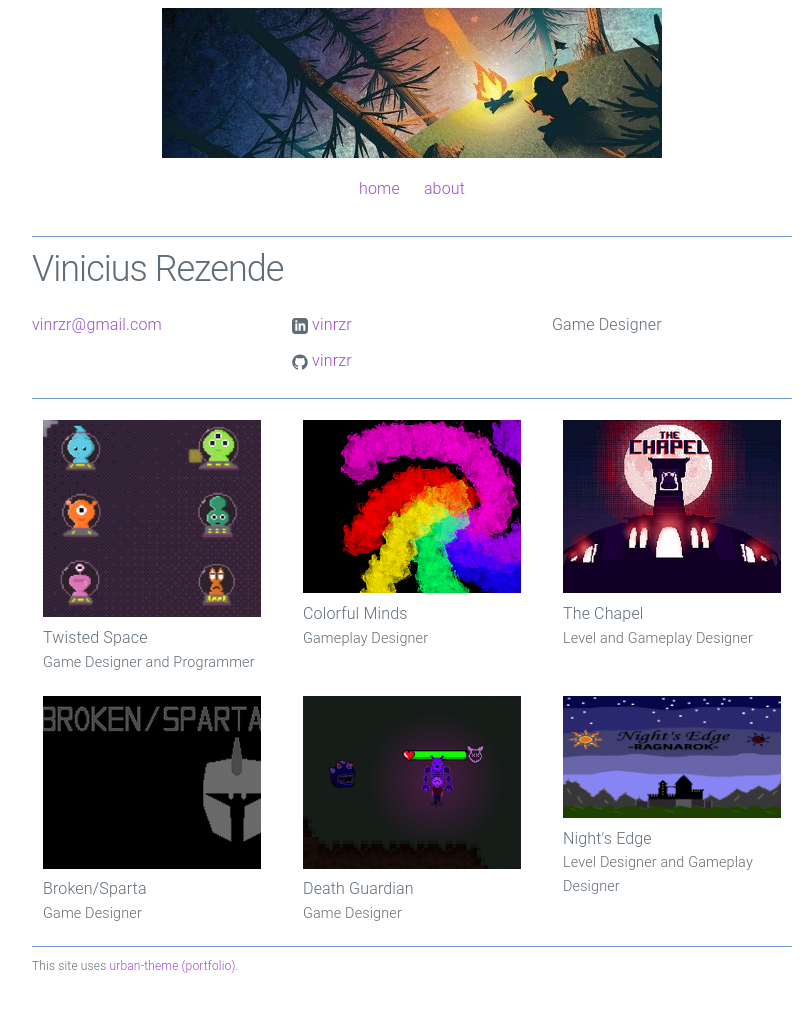
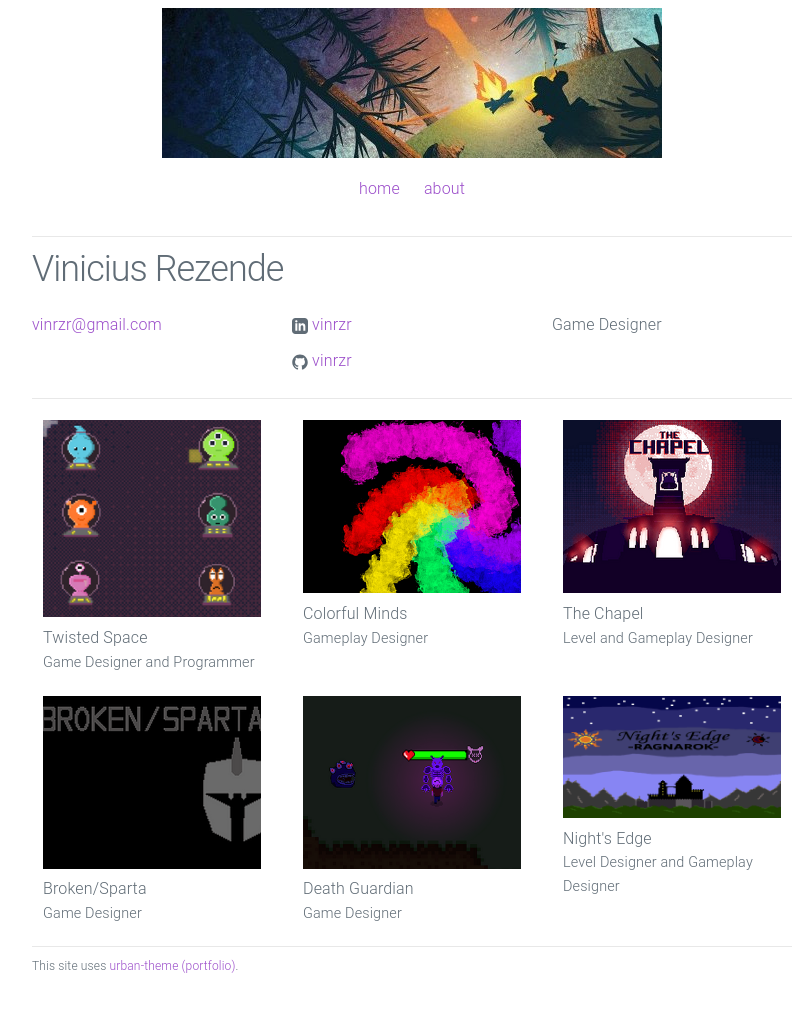
Before and after one commit to vinrzr/vinrzr.github.io, a Jekyll site: the page built from index.html, in a window 1280 px wide. Shown: the whole page, without its empty margins (228-1040 px from the left). Built offline with Jekyll 4.4.1, drawn with Linux system fonts in a browser that asks for light colours.

Commit message:
Update main.scss

```diff
--- a/css/main.scss
+++ b/css/main.scss
@@ -3,7 +3,7 @@
 ---
 @charset "utf-8";
 
-$grey-color:       #1D3557;
+$grey-color:       #828282;
 $grey-color-light: lighten($grey-color, 40%);
 $grey-color-dark:  darken($grey-color, 25%);
 
```
